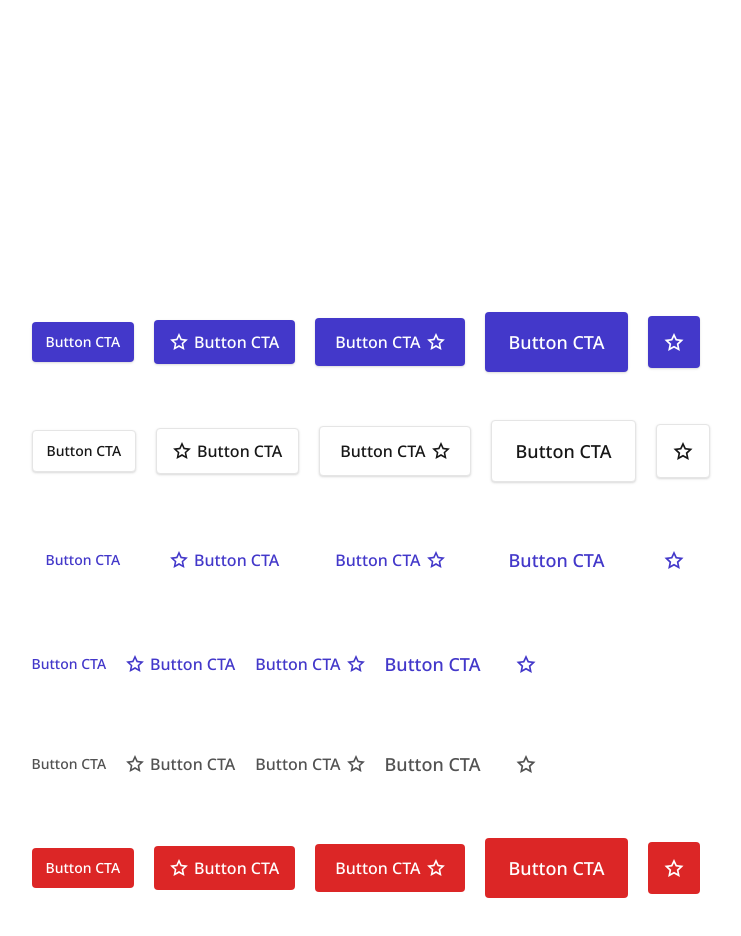
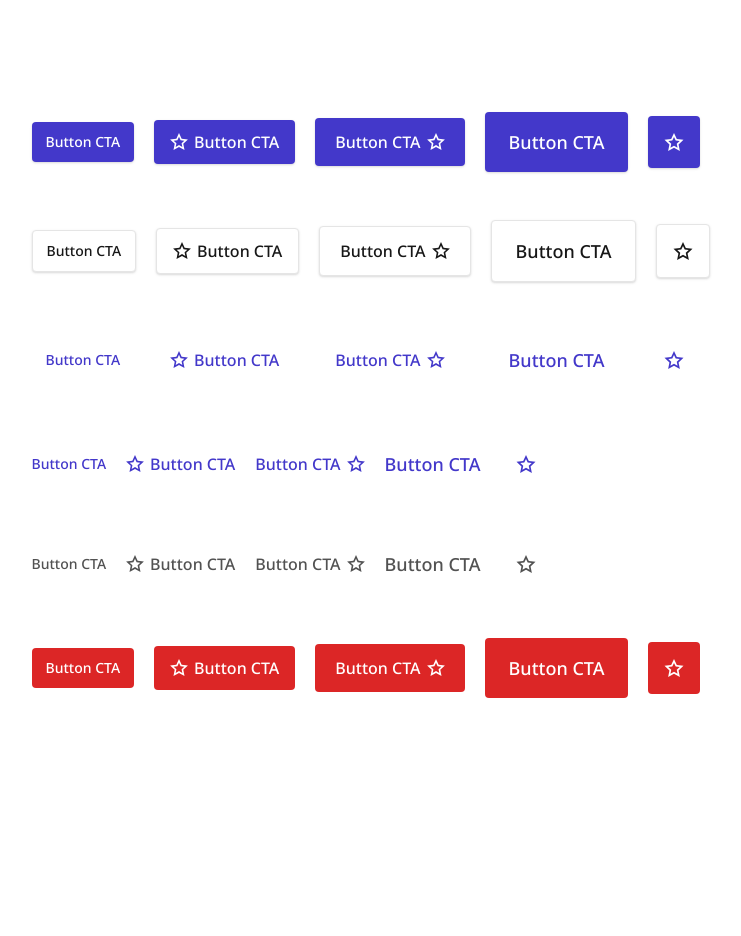
Before and after one commit to suntandreea/greatfrontend-button-component, a React (Vite) app: page / in a window 1280 px wide. Shown: the top 936 px of the page, without its empty margins (269-1010 px from the left). After the commit the page ends 810 px from the top, so only its background shows below. Built offline with nearby package versions, Linux system fonts and the light colour scheme.

Commit message:
fixed css

```diff
--- a/src/index.scss
+++ b/src/index.scss
@@ -44,11 +44,3 @@ body {
   align-items: center;
   padding: 112px 24px;
 }
-
-#root {
-  display: flex;
-  flex-direction: column;
-  align-items: center;
-  gap: 1.5rem;
-  padding: 12.5rem 0;
-}
```
